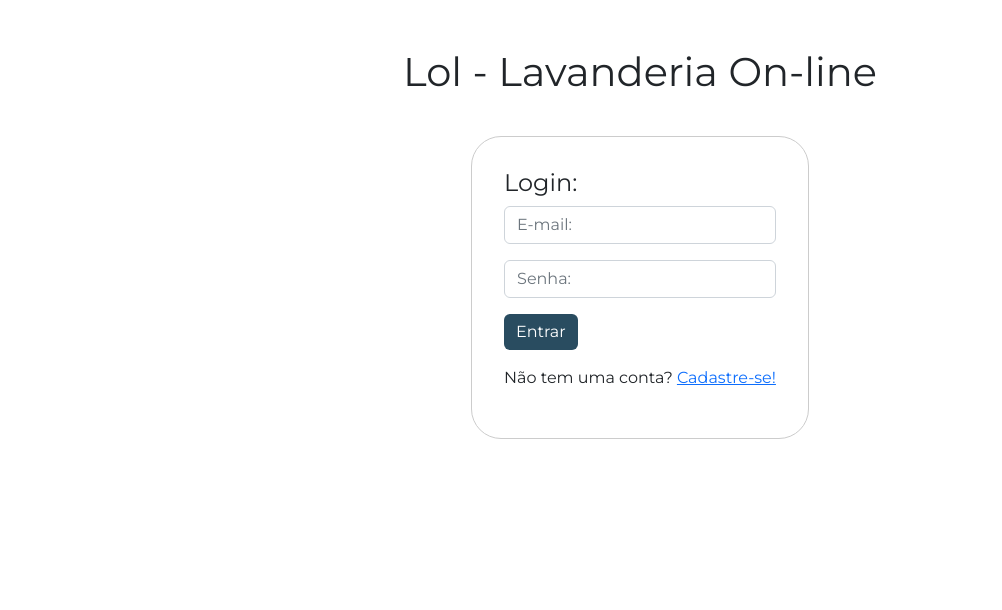
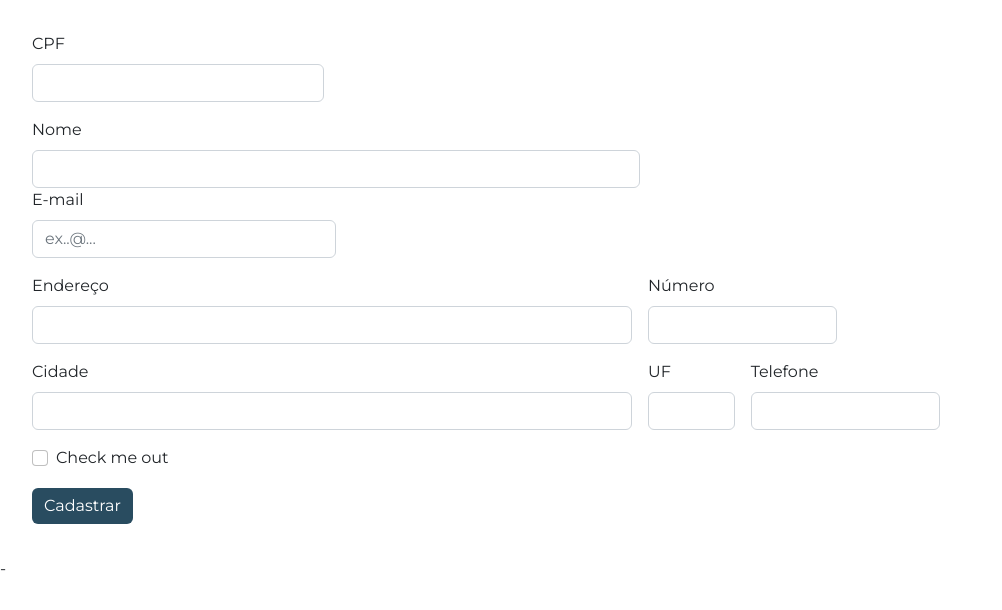
Before and after one commit to giselegomes/lol, an Angular app: page / in a window 1280 px wide. Shown: the top 610 px of the page, without its empty margins (0-1002 px from the left). Built offline with nearby package versions, Linux system fonts and the light colour scheme.

Commit message:
adicionando auto-cadastro

```diff
--- a/angular.json
+++ b/angular.json
@@ -96,5 +96,8 @@
         }
       }
     }
+  },
+  "cli": {
+    "analytics": false
   }
 }
--- a/src/app/app.component.html
+++ b/src/app/app.component.html
@@ -1 +1 @@
-<app-login></app-login>
+<app-autocadastro></app-autocadastro>
--- a/src/app/componets/autocadastro/autocadastro.component.css
+++ b/src/app/componets/autocadastro/autocadastro.component.css
@@ -0,0 +1,12 @@
+.autocadastro {
+    padding: 2rem;
+}
+
+.autocadastro__btn {
+    background-color: var(--btn-color);
+    border: none;
+}
+
+.autocadastro__btn:hover {
+    background-color: var(--btn-hover);
+}
--- a/src/app/componets/autocadastro/autocadastro.component.html
+++ b/src/app/componets/autocadastro/autocadastro.component.html
@@ -1 +1,51 @@
-<p>autocadastro works!</p>
+<section class="autocadastro">
+    <form class="row g-3">
+        <div class="col-md-3">
+            <label for="inputCpf4" class="form-label">CPF</label>
+            <input type="text" class="form-control" id="inputCpf4" required>
+        </div>
+        <section>
+            <div class="col-6">
+                <label for="inputNome" class="form-label">Nome</label>
+                <input type="text" class="form-control" id="inputNome" placeholder="">
+            </div>
+            <div class="col-3">
+                <label for="inputEmail" class="form-label">E-mail</label>
+                <input type="text" class="form-control" id="inputEmail" placeholder="ex..@...">
+            </div>
+        </section>
+        <div class="col-6">
+            <label for="inputAddress" class="form-label">Endereço</label>
+            <input type="text" class="form-control" id="inputAddress" placeholder="">
+        </div>
+        <div class="col-2">
+            <label for="inputAddress2" class="form-label">Número</label>
+            <input type="text" class="form-control" id="inputAddress2" placeholder="">
+        </div>
+        <div class="col-md-6">
+            <label for="inputCidade" class="form-label">Cidade</label>
+            <input type="text" class="form-control" id="inputCidade">
+        </div>
+        <div class="col-md-1">
+            <label for="inputUF" class="form-label">UF</label>
+            <input type="text" class="form-control" id="inputUf">
+       </div>
+        <div class="col-md-2">
+            <label for="inputFone" class="form-label">Telefone</label>
+            <input type="text" class="form-control" id="inputFone">
+        </div>
+        <div class="col-12">
+            <div class="form-check">
+                <input class="form-check-input" type="checkbox" id="gridCheck">
+                <label class="form-check-label" for="gridCheck">
+                    Check me out
+                </label>
+            </div>
+        </div>
+        <div class="col-12">
+            <button type="submit" class="autocadastro__btn btn btn-primary">Cadastrar</button>
+        </div>
+    </form>
+</section>
+
+-
```
